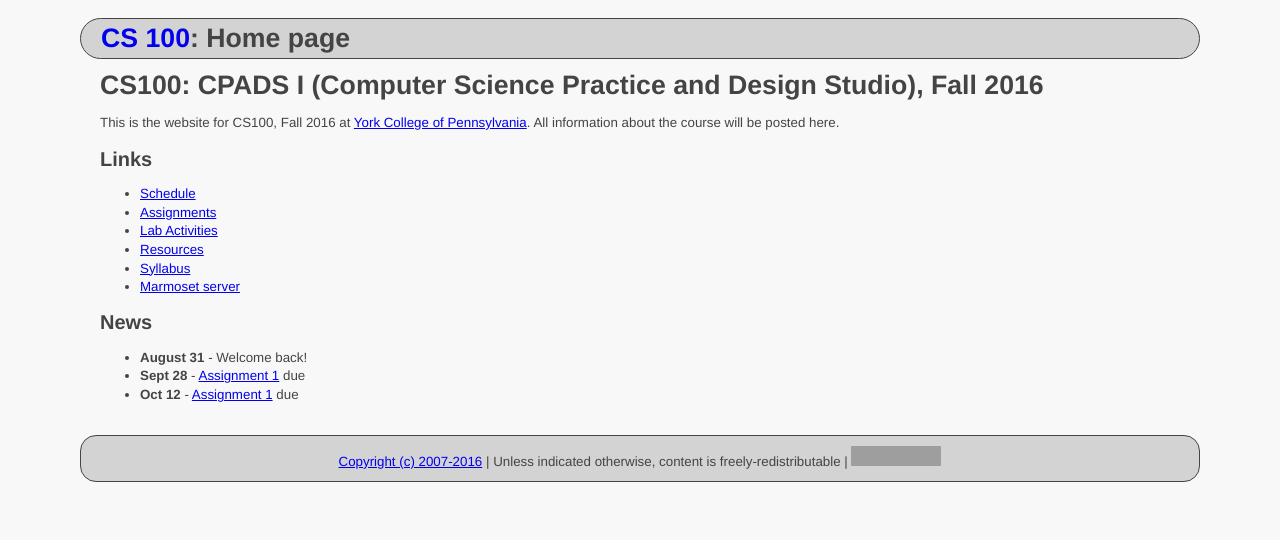
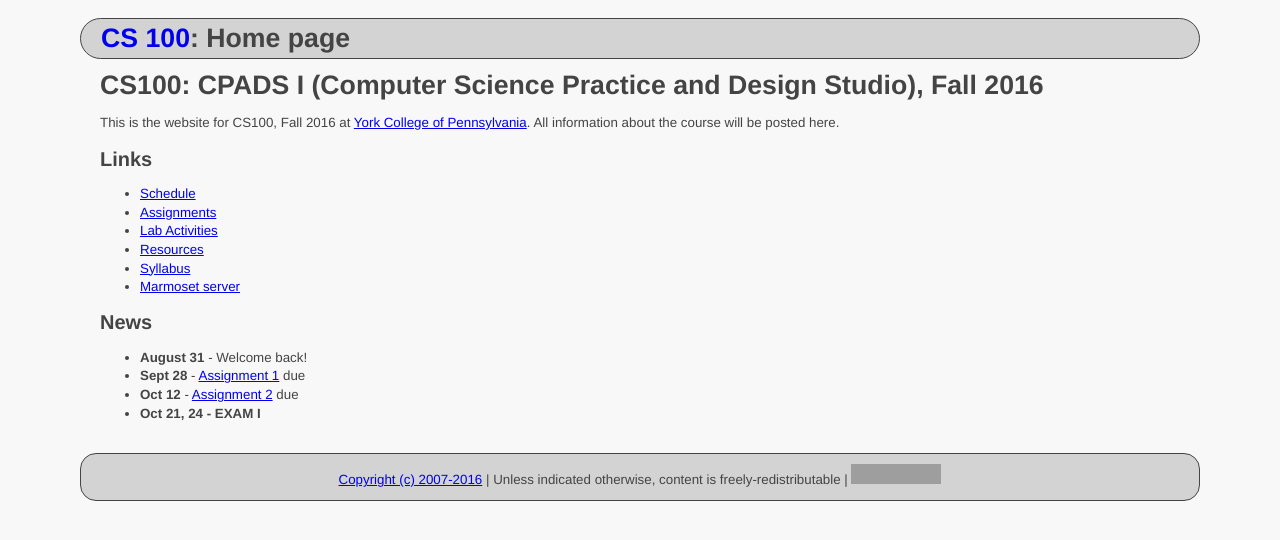
Before and after one commit to ycpcs/cs100-fall2016, a Jekyll site: the page built from index.md, in a window 1280 px wide. Shown: the top 540 px of the page. Built offline with Jekyll 4.4.1, drawn with Linux system fonts in a browser that asks for light colours; grey boxes are pictures that could not be loaded.

Commit message:
update index
update index

```diff
--- a/index.md
+++ b/index.md
@@ -22,7 +22,8 @@ All information about the course will be posted here.
 
 * **August 31** - Welcome back!
 * **Sept 28** - [Assignment 1](assign/CPADS_Assign1.pdf) due
-* **Oct 12** - [Assignment 1](assign/CPADS_Assign1.pdf) due
+* **Oct 12** - [Assignment 2](assign/CPADS_Assign2.pdf) due
+* **Oct 21, 24 - EXAM I**
 
 
 <!--
```
